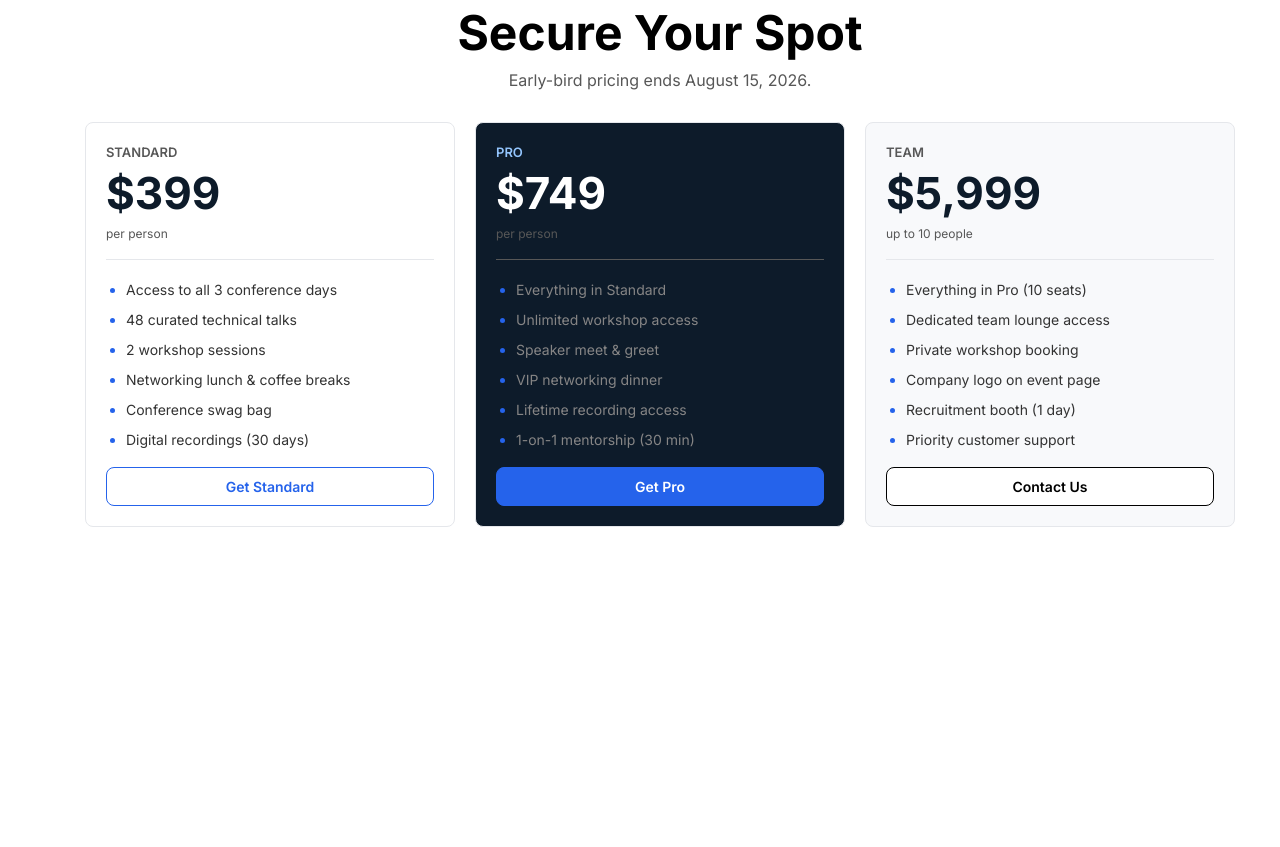
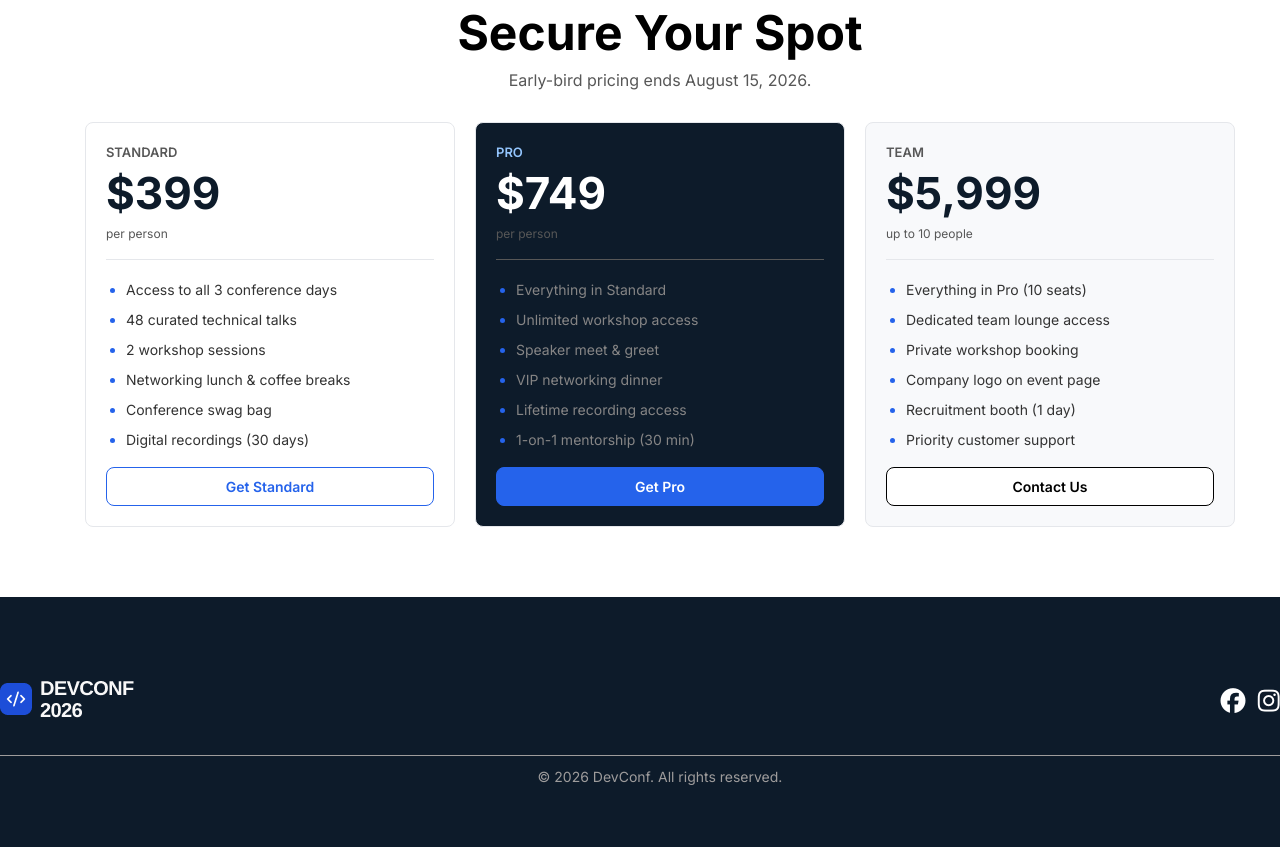
Before and after one commit to mehedi852-ccpc/devConf-2026, a plain HTML site: page index.html in a window 1280 px wide. Shown: the part 2012-2859 px from the top of the page. Before the commit the page ends 2609 px from the top, so only its background shows below. Drawn offline with Linux system fonts and the light colour scheme.

Commit message:
complete footer

```diff
--- a/index.html
+++ b/index.html
@@ -4,6 +4,7 @@
   <meta charset="UTF-8">
   <meta name="viewport" content="width=device-width, initial-scale=1.0">
   <title>DevCong</title>
+  <link rel="stylesheet" href="https://cdnjs.cloudflare.com/ajax/libs/font-awesome/7.0.1/css/all.min.css" integrity="sha512-2SwdPD6INVrV/lHTZbO2nodKhrnDdJK9/kg2XD1r9uGqPo1cUbujc+IYdlYdEErWNu69gVcYgdxlmVmzTWnetw==" crossorigin="anonymous" referrerpolicy="no-referrer" />
   <link rel="stylesheet" href="./style.css">
   <link rel="preconnect" href="https://fonts.googleapis.com">
 <link rel="preconnect" href="https://fonts.gstatic.com" crossorigin>
@@ -159,10 +160,34 @@
 
         </div>
       </section>
-
        <!-- Price end -->
 
+
+
+
   </main>
+  <!-- footer -->
+  <footer>
+    <section class="footer-parent">
+    <div class="footer-top">
+    <div class="footer-logo">
+      <img src="./image/footer-logo.png" alt="logo">
+    </div>
 
+    <div class="footer-social-icon">
+     <a href=""><i class="fa-brands fa-facebook"></i></a>
+     <a href=""><i class="fa-brands fa-instagram"></i></a>
+     <a href=""><i class="fa-brands fa-youtube"></i></i></a>
+    </div>
+
+    </div>
+
+   <div class="footer-bottom">
+   <p>© 2026 DevConf. All rights reserved.</p>
+   </div>
+    </section>
+
+  </footer>
+  <!-- footer -->
 </body>
 </html>
--- a/style.css
+++ b/style.css
@@ -309,3 +309,39 @@ font-size: 14px;
   color: black;
     border:1px solid black;
 }
+
+footer{
+  background-color: #0D1B2A;
+
+}
+.footer-parent{
+  width: 1320px;
+  padding: 50px 0px;
+  margin: 0 auto;
+
+}
+.footer-top{
+  padding: 30px 0px;
+  display: flex;
+  justify-content: space-between;
+  align-items: center;
+}
+.footer-social-icon a{
+    color:white;
+   text-decoration: none;
+}
+.footer-social-icon a i{
+  font-size: 25px;
+}
+
+.footer-bottom{
+  border-top: 1px solid rgb(158, 156, 156) ;
+  padding: 10px 0px;
+}
+.footer-bottom p{
+  color: rgb(158, 156, 156);
+  font-size: 14px;
+  line-height: 21px;
+font-weight: 400;
+text-align: center;
+}
```
